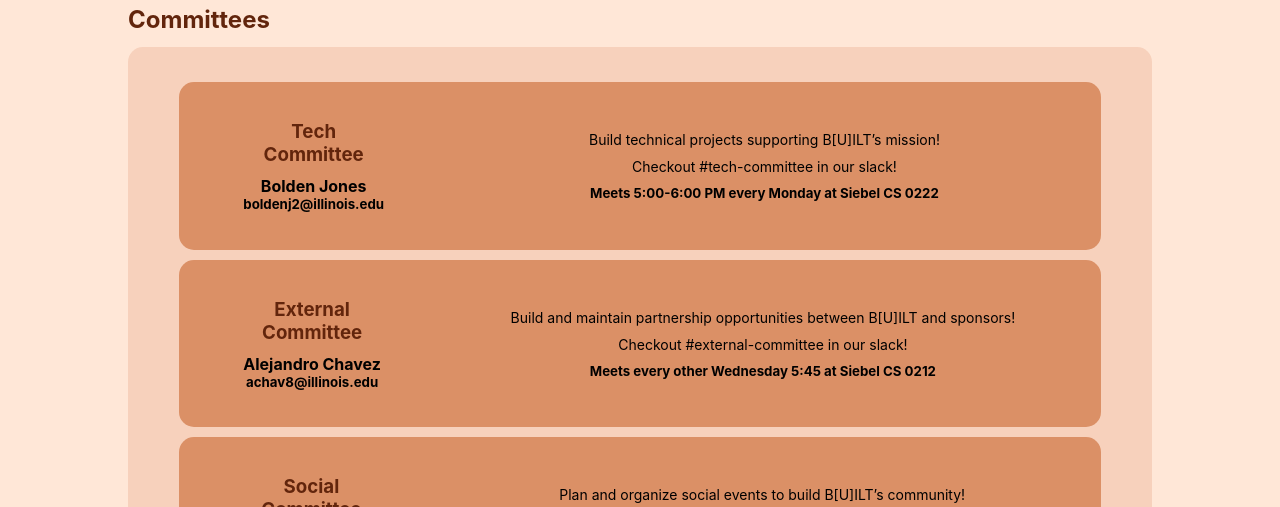
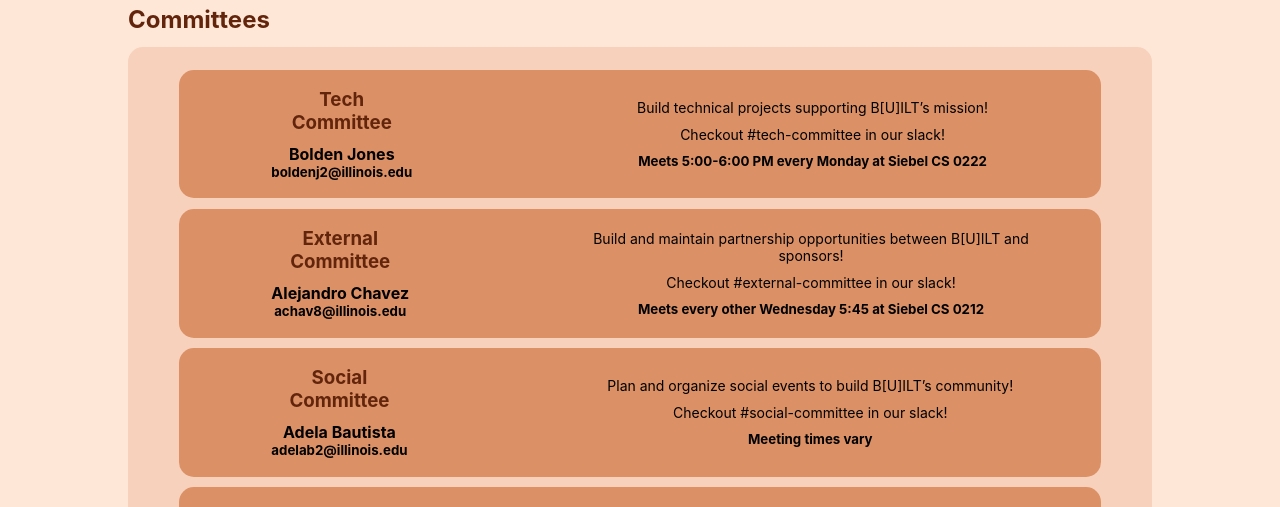
Before and after one commit to B-U-I-L-T-UIUC/BUILT-Website, a React (Create React App) app: page /Get-Involved in a window 1280 px wide. Shown: the part 293-800 px from the top of the page. Built offline with nearby package versions, Linux system fonts and the light colour scheme.

Commit message:
edited committee cards padding

```diff
--- a/src/pages/getInvolvedPage.js
+++ b/src/pages/getInvolvedPage.js
@@ -59,7 +59,7 @@
           meeting="Meeting times vary"
           channel="social-committee"
         ></CommitteeCard>
-                <CommitteeCard
+        <CommitteeCard
           name="Outreach"
           lead="Alexis Serrano"
           netid="aserr3"
--- a/src/styles/committeeCard.css
+++ b/src/styles/committeeCard.css
@@ -5,7 +5,6 @@
     border-radius: 15px;
     margin-top: 1%;
     margin-bottom: 1%;
-    padding: 20px; /* Add padding for spacing */
     display: flex; /* Flexbox for centering content */
     flex-direction: column; /* Stacks horizontal-stack vertically */
     align-items: center; /* Vertically center horizontal-stack */
@@ -22,7 +21,7 @@
 .vertical-stack {
     margin-top: 2%;
     margin-bottom: 2%;
-    margin-left: 5%;
+    margin-left: 10%;
     margin-right: 5%;
     display: flex;
     flex-direction: column;
--- a/src/styles/getInvolvedPage.css
+++ b/src/styles/getInvolvedPage.css
@@ -53,8 +53,8 @@
     background-color:#F7D1BC;
     margin-left: 10%;
     margin-right: 10%;
-    padding-top: 2%;
-    padding-bottom: 2%;
+    padding-top: 1%;
+    padding-bottom: 1%;
     margin-bottom: 1%
 }
 
```
